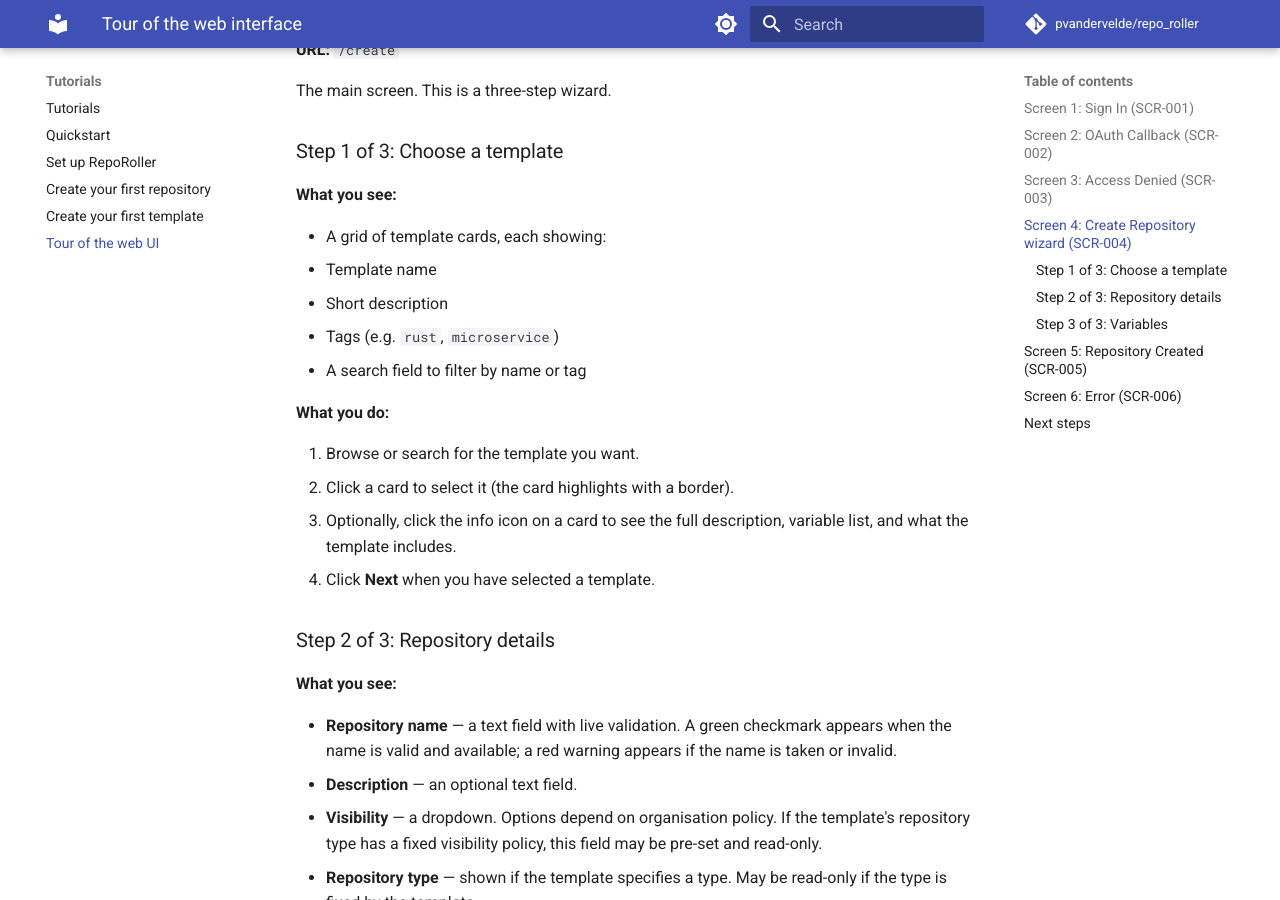
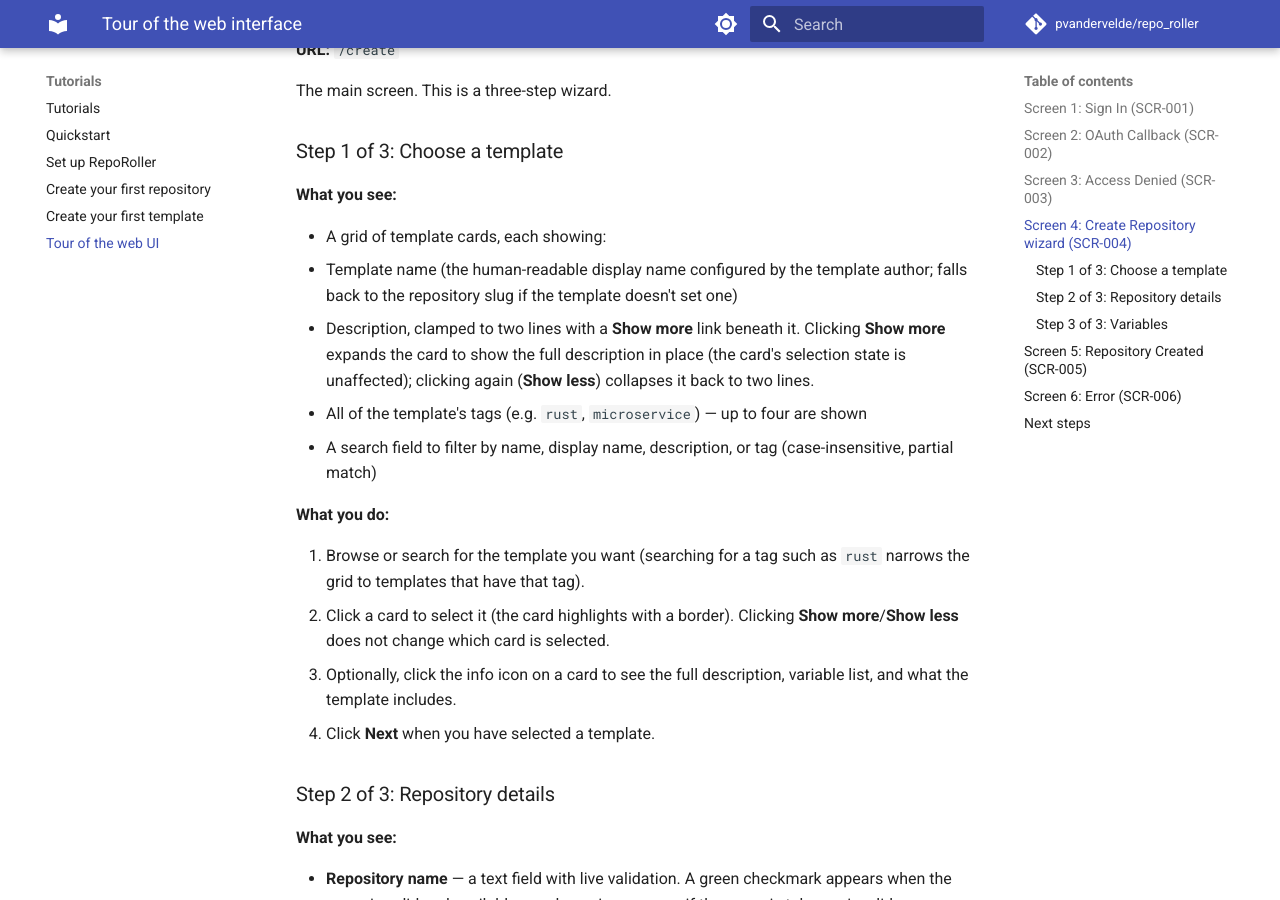
Before and after one commit to pvandervelde/repo_roller, an MkDocs documentation site: the page built from docs/user/tutorials/tour-of-the-web-ui.md, in a window 1280 px wide and 900 px high, scrolled down 1993 px. Built offline with MkDocs 1.6.1 and Material for MkDocs 9.7.7, drawn with Linux system fonts in a browser that asks for light colours; comment, search, counter and statistics services are not loaded.

Commit message:
docs(frontend): update user docs for template usability improvements
Reflects issue #286: template cards now show a human-readable display
name, full tag lists, and an expand/collapse toggle for descriptions;
the templates API reference and crate README are updated to document
displayName/tags replacing the old single-tag category field.

```diff
--- a/docs/user/tutorials/tour-of-the-web-ui.md
+++ b/docs/user/tutorials/tour-of-the-web-ui.md
@@ -85,15 +85,21 @@ The main screen. This is a three-step wizard.
 **What you see:**
 
 - A grid of template cards, each showing:
-  - Template name
-  - Short description
-  - Tags (e.g. `rust`, `microservice`)
-- A search field to filter by name or tag
+  - Template name (the human-readable display name configured by the template author; falls
+    back to the repository slug if the template doesn't set one)
+  - Description, clamped to two lines with a **Show more** link beneath it. Clicking **Show
+    more** expands the card to show the full description in place (the card's selection state
+    is unaffected); clicking again (**Show less**) collapses it back to two lines.
+  - All of the template's tags (e.g. `rust`, `microservice`) — up to four are shown
+- A search field to filter by name, display name, description, or tag (case-insensitive,
+  partial match)
 
 **What you do:**
 
-1. Browse or search for the template you want.
-2. Click a card to select it (the card highlights with a border).
+1. Browse or search for the template you want (searching for a tag such as `rust` narrows the
+   grid to templates that have that tag).
+2. Click a card to select it (the card highlights with a border). Clicking **Show more**/**Show
+   less** does not change which card is selected.
 3. Optionally, click the info icon on a card to see the full description, variable list, and what the template includes.
 4. Click **Next** when you have selected a template.
 
```
Also changed, not shown: crates/repo_roller_api/README.md (+18 -3 lines), docs/user/reference/api/templates.md (+13 -2 lines).
